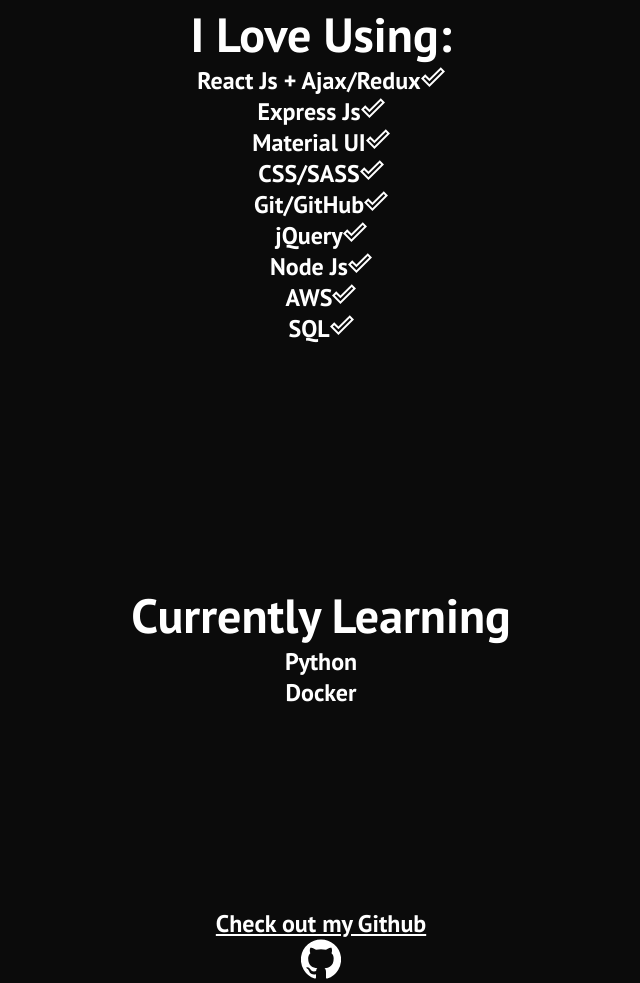
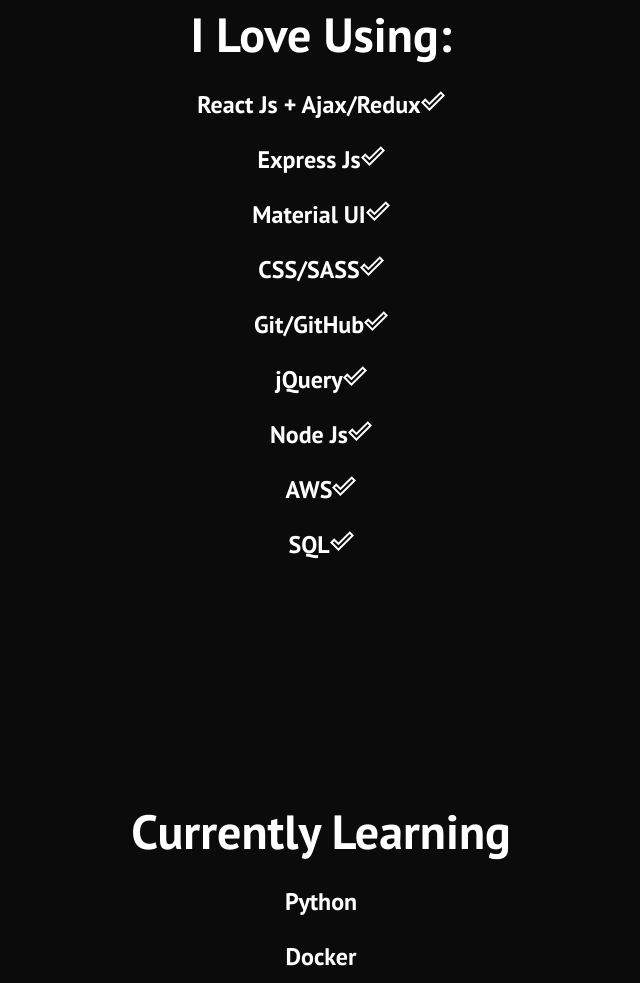
Before and after one commit to michaelshaleen/Personal-Site, a React app: page /software in a window 1280 px wide. Shown: the part 677-1660 px from the top of the page, without its empty margins (319-959 px from the left). Built offline with nearby package versions, Linux system fonts and the light colour scheme; some packages are replaced by stand-ins of ours.

Commit message:
commit before branch

```diff
--- a/src/Components/Hire/Hire.scss
+++ b/src/Components/Hire/Hire.scss
@@ -92,9 +92,13 @@
 }
 
 @media(min-width: 700px){
+
   .wrapper{
     display: grid;
     grid-template-columns:1fr 2fr;
+    .contact{
+      margin: 0;
+        }
   }
   .wrapper > *{
     padding: 2em;
--- a/src/Components/Software/Software.scss
+++ b/src/Components/Software/Software.scss
@@ -13,10 +13,18 @@
 }
 
 .github-icon{
+  padding-top: 3vh;
+
   &:hover{
     cursor: pointer;
   }
 
+}
+
+.boxes{
+  li{
+    padding-top: 3vh;
+  }
 }
 // .technologies {
 //   display: inline;
```
Also changed, not shown: src/Components/Hire/Hire.css, src/Components/Software/Software.css, 5 other files.
